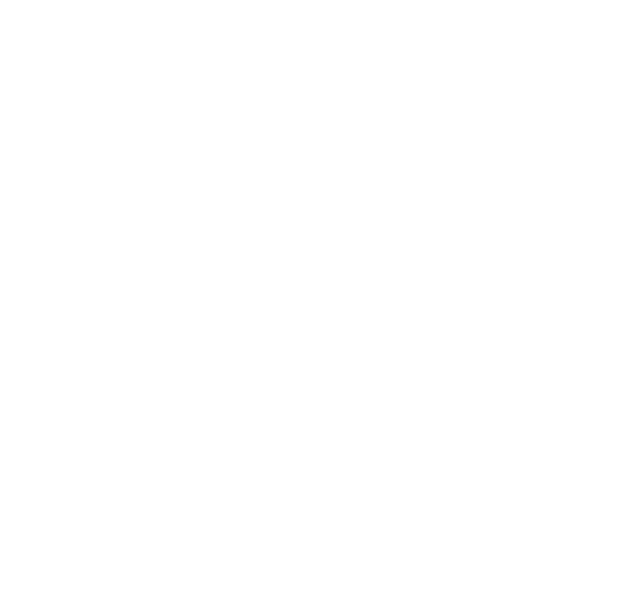
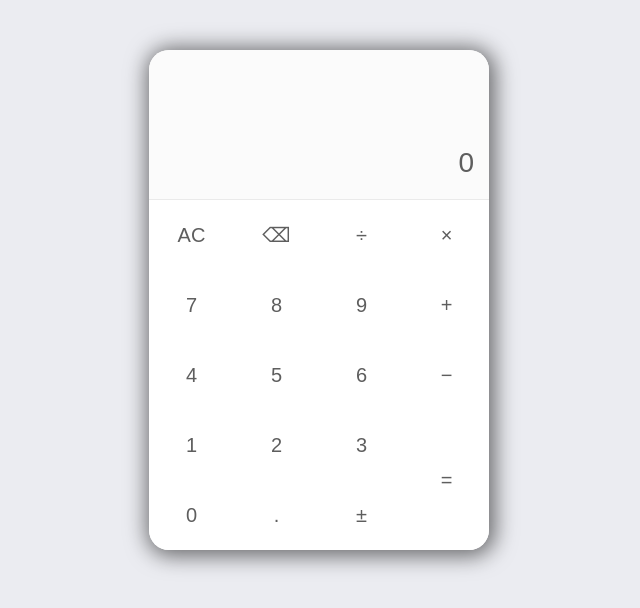
Before and after one commit to rainmodred/calculator, a website: page index.html in a window 1280 px wide. Shown: the whole page, without its empty margins (321-961 px from the left). Drawn offline with Linux system fonts and the light colour scheme.

Commit message:
Add html and styles

```diff
--- a/index.html
+++ b/index.html
@@ -4,9 +4,37 @@
     <meta charset="UTF-8" />
     <meta name="viewport" content="width=device-width, initial-scale=1.0" />
     <meta http-equiv="X-UA-Compatible" content="ie=edge" />
-    <title>Document</title>
+    <title>Calculator</title>
+    <link rel="stylesheet" href="style.css" />
   </head>
   <body>
-    <h2></h2>
+    <div class="calculator">
+      <div class="display">
+        <div class="history"></div>
+        <div class="result">0</div>
+      </div>
+      <div class="buttons">
+        <button type="button" data-type="clear" class="button">AC</button>
+        <button type="button" data-type="del" class="button">⌫</button>
+        <button type="button" data-type="operator" value="&#247;" class="button">&#247;</button>
+        <button type="button" data-type="operator" value="&times;" class="button">&times;</button>
+        <button type="button" value="7" class="button">7</button>
+        <button type="button" value="8" class="button">8</button>
+        <button type="button" value="9" class="button">9</button>
+        <button type="button" data-type="operator" value="+" class="button">+</button>
+        <button type="button" value="4" class="button">4</button>
+        <button type="button" value="5" class="button">5</button>
+        <button type="button" value="6" class="button">6</button>
+        <button type="button" data-type="operator" value="&minus;" class="button">&minus;</button>
+        <button type="button" value="1" class="button">1</button>
+        <button type="button" value="2" class="button">2</button>
+        <button type="button" value="3" class="button">3</button>
+        <button type="button" data-type="operator" value="=" class="button equality">=</button>
+        <button type="button" value="0" class="button zero">0</button>
+        <button type="button" data-type="decimal" value="." class="button">.</button>
+        <button type="button" data-type="plusmin" value="&plusmn;" class="button">&plusmn;</button>
+      </div>
+    </div>
+    <script src="index.js"></script>
   </body>
 </html>
--- /dev/null
+++ b/style.css
@@ -0,0 +1,101 @@
+html {
+  box-sizing: border-box;
+}
+
+*,
+*::after,
+*::before {
+  margin: 0;
+  padding: 0;
+  box-sizing: inherit;
+  -webkit-user-select: none;
+  -moz-user-select: none;
+  -ms-user-select: none;
+  user-select: none;
+}
+
+body {
+  font-family: Arial, Helvetica, sans-serif;
+  background-color: #ebecf1;
+}
+
+button {
+  border: none;
+}
+
+button:focus {
+  outline: none;
+}
+
+.calculator {
+  -webkit-box-shadow: 2px 2px 21px 4px rgba(0, 0, 0, 0.56);
+  -moz-box-shadow: 2px 2px 21px 4px rgba(0, 0, 0, 0.56);
+  box-shadow: 2px 2px 21px 4px rgba(0, 0, 0, 0.56);
+  background-color: #fbfbfb;
+  display: grid;
+  grid-template-rows: 30% auto;
+  grid-template-columns: 1fr;
+  width: 340px;
+  height: 500px;
+  margin: 50px auto;
+  border-radius: 20px;
+  color: #5e5e5e;
+}
+
+.display {
+  background-color: #fbfbfb;
+  border-top-left-radius: 20px;
+  border-top-right-radius: 20px;
+  position: relative;
+  border-bottom: 1px solid #eaeaea;
+}
+
+.result {
+  position: absolute;
+  font-size: 28px;
+  bottom: 20px;
+  right: 15px;
+}
+
+.history {
+  position: absolute;
+  font-size: 15px;
+  color: #929292;
+  bottom: 60px;
+  right: 15px;
+  padding: 0.5rem;
+  overflow: auto;
+  max-width: 325px;
+  max-height: 84px;
+}
+
+.buttons {
+  display: grid;
+  grid-template-columns: repeat(4, 1fr);
+  grid-template-rows: repeat(5, 1fr);
+}
+
+.button {
+  font-size: 20px;
+  background-color: #fff;
+  color: #5e5e5e;
+}
+
+.button:not(.active):hover {
+  background-color: #f9f9f9;
+}
+
+.equality {
+  border-bottom-right-radius: 20px;
+  grid-row-start: 4;
+  grid-row-end: 6;
+  grid-column-start: 4;
+}
+
+.zero {
+  border-bottom-left-radius: 20px;
+}
+
+.active {
+  background-color: #dad4d4;
+}
```
